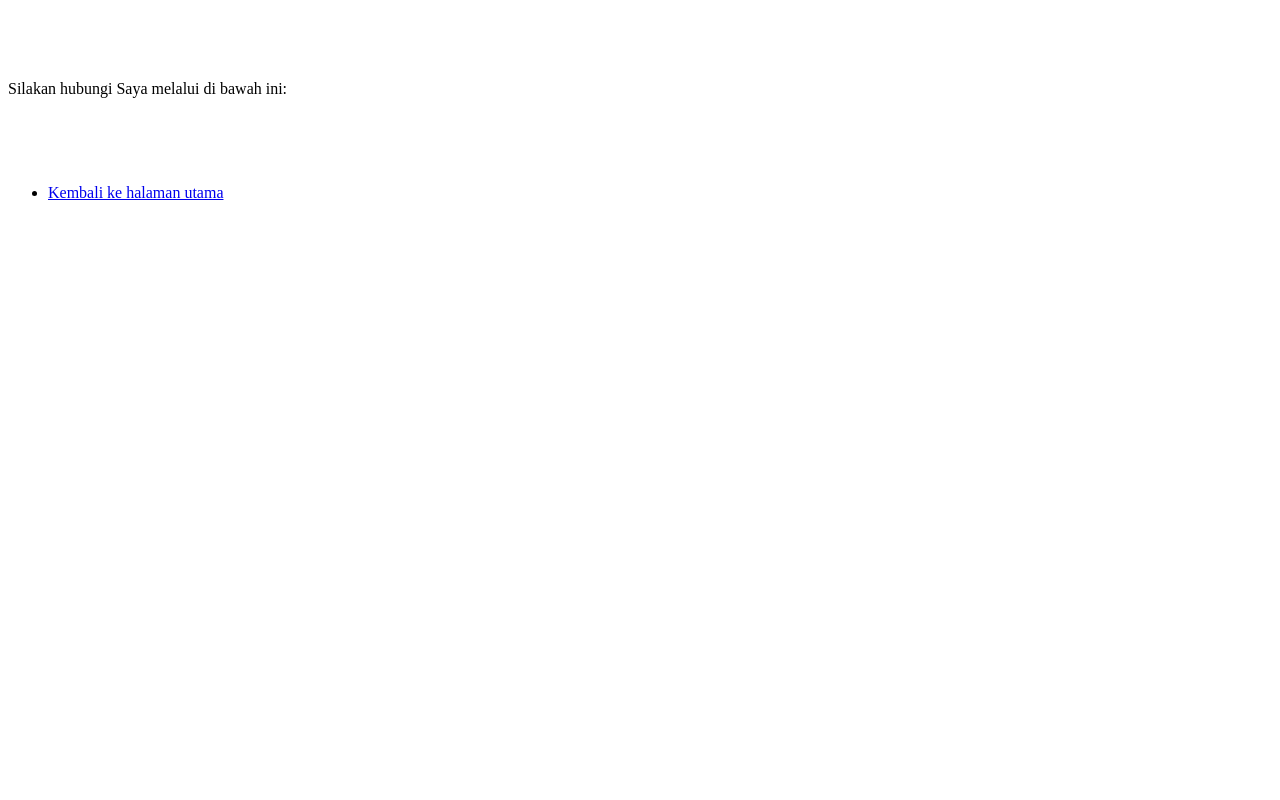
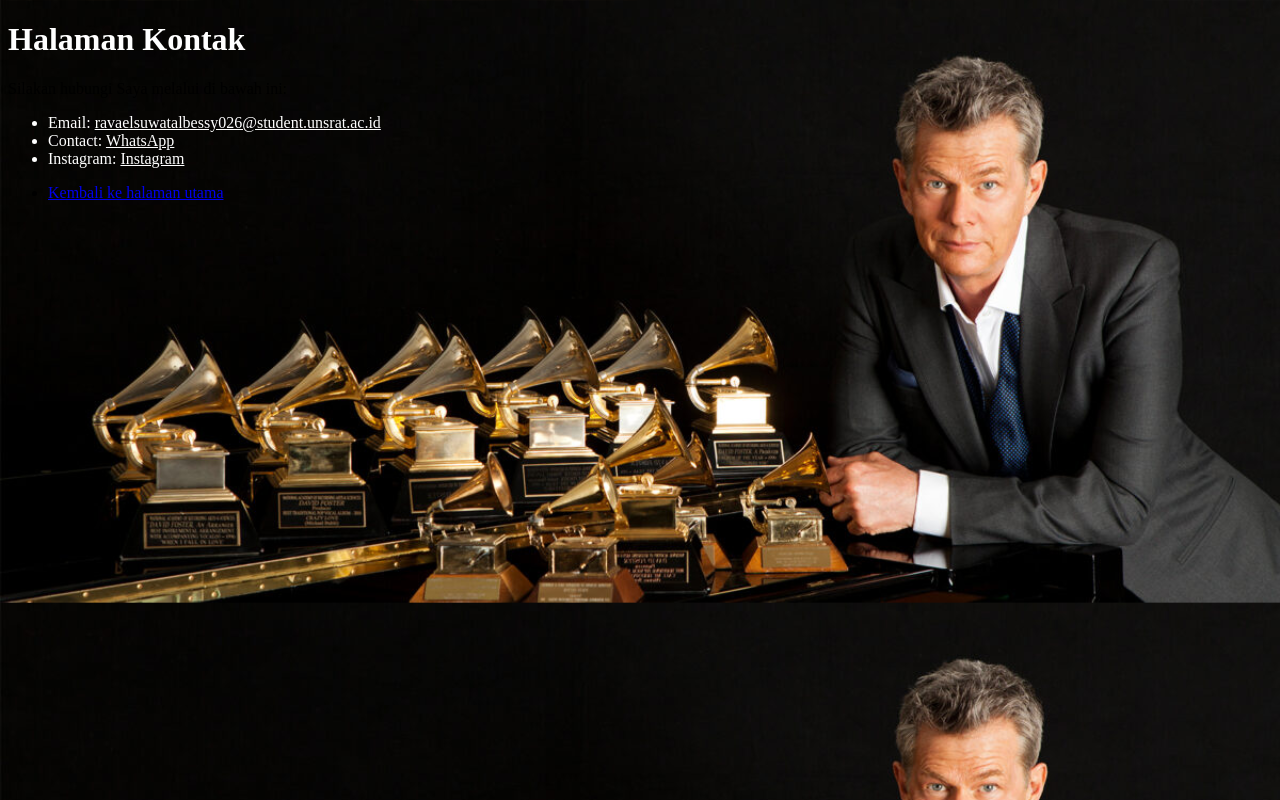
Before and after one commit to ravaelsuwatalbessy/PEMPROGRAMAN-WEB, a plain HTML site: page contact.html in a window 1280 px wide. Drawn offline with Linux system fonts and the light colour scheme.

Commit message:
Update contact.html

```diff
--- a/contact.html
+++ b/contact.html
@@ -5,7 +5,7 @@
     <meta name="viewport" content="width=device-width, initial-scale=1.0">
     <title>Contact</title>
 </head>
-<body style="background-image: url('Galery/DFF_TIFF_WebSlider-1200x565.jpg'); background-size: 100%;">
+<body style="background-image: url('DFF_TIFF_WebSlider-1200x565.jpg'); background-size: 100%;">
     <h1 style="color: white">Halaman Kontak</h1>
     <p>Silakan hubungi Saya melalui di bawah ini:</p>
     <ul style= "color: white">
```
